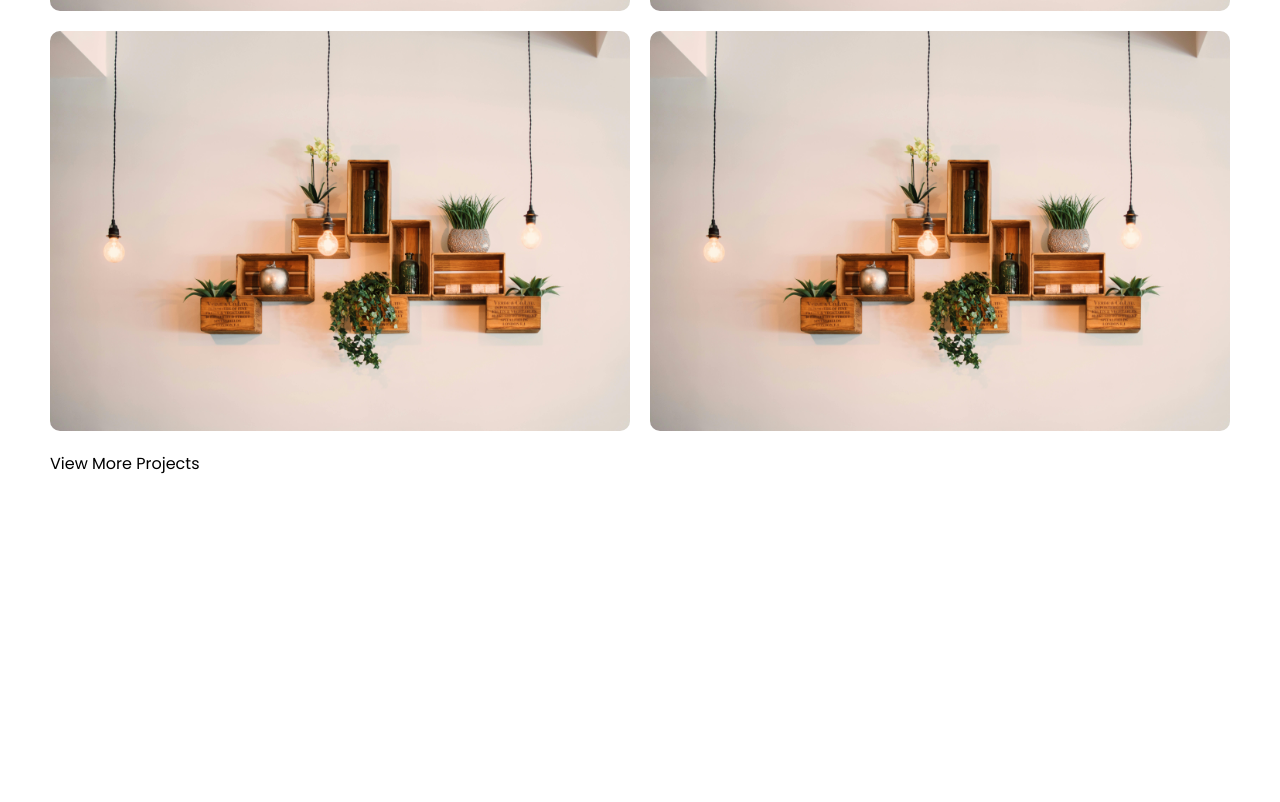
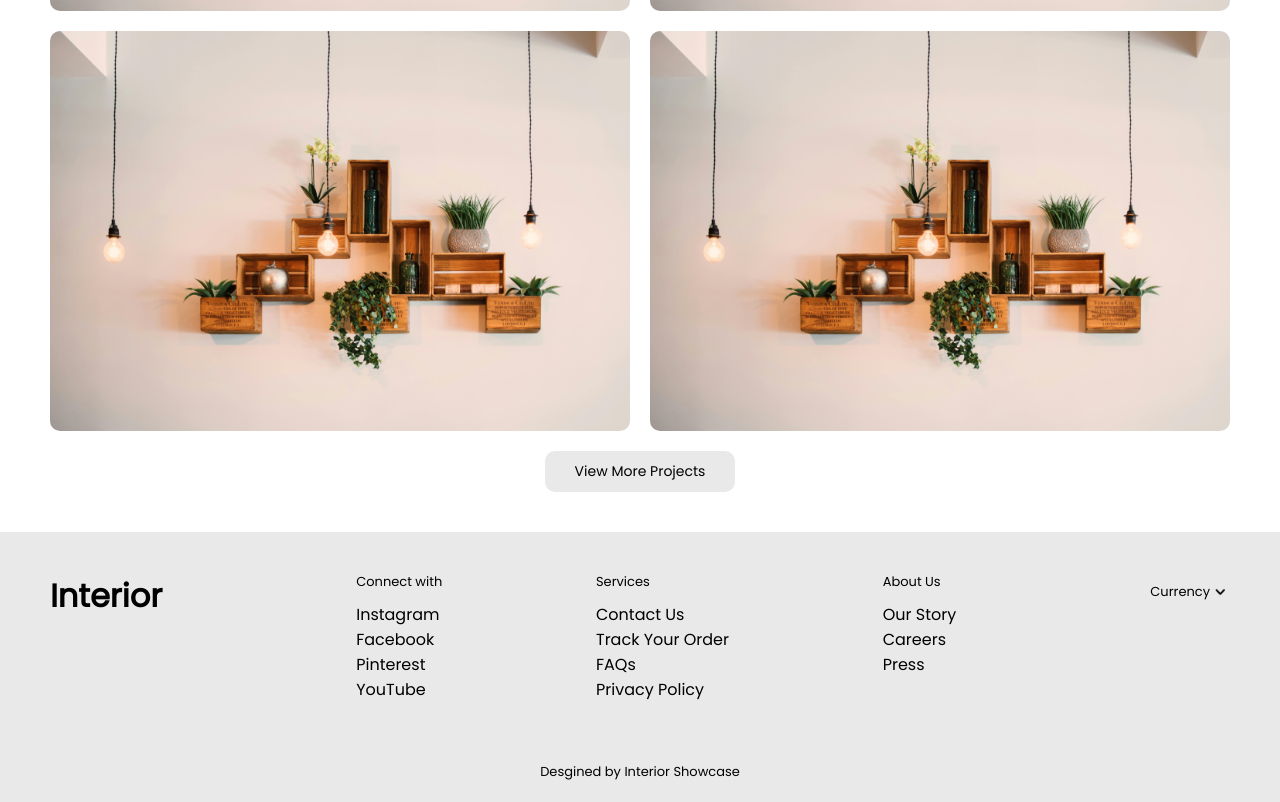
Before and after one commit to Shashank-R87/Interior, a React (Create React App) app: page / in a window 1280 px wide. Shown: the part 2548-3350 px from the top of the page. Before the commit the page ends 3064 px from the top, so only its background shows below. Built offline with nearby package versions, Linux system fonts and the light colour scheme.

Commit message:
3rd Commit

```diff
--- /dev/null
+++ b/src/components/Footer.js
@@ -0,0 +1,51 @@
+import React from 'react'
+import arrow from "../assets/arrow.png"
+
+function Footer() {
+    return (
+        <div style={{ backgroundColor: "#e9e9e9", display: 'flex', justifyContent: 'center', alignItems: "center", flexDirection: 'column', padding: "40px 50px 20px 50px", gap: 60 }}>
+            <div style={{ display: 'flex', justifyContent: 'space-between', alignItems: 'start', width: "100%" }}>
+                <div>
+                    <h1>Interior</h1>
+                </div>
+                <div style={{display: 'flex',  justifyContent: "space-between", minWidth: 600}}>
+                    <div style={{display: 'flex', flexDirection: "column", gap: 10}}>
+                        <p style={{fontSize: 13}}>Connect with</p>
+                        <div>
+                            <p>Instagram</p>
+                            <p>Facebook</p>
+                            <p>Pinterest</p>
+                            <p>YouTube</p>
+                        </div>
+                    </div>
+                    <div style={{display: 'flex', flexDirection: "column", gap: 10}}>
+                        <p style={{fontSize: 13}}>Services</p>
+                        <div>
+                            <p>Contact Us</p>
+                            <p>Track Your Order</p>
+                            <p>FAQs</p>
+                            <p>Privacy Policy</p>
+                        </div>
+                    </div>
+                    <div style={{display: 'flex', flexDirection: "column", gap: 10}}>
+                        <p style={{fontSize: 13}}>About Us</p>
+                        <div>
+                            <p>Our Story</p>
+                            <p>Careers</p>
+                            <p>Press</p>
+                        </div>
+                    </div>
+                </div>
+                <div style={{display: 'flex' ,paddingTop: 10, alignItems: 'center'}}>
+                    <p style={{fontSize: 13}}>Currency</p>
+                    <img style={{width: 20, height: 20}} src={arrow}/>
+                </div>
+            </div>
+            <div>
+                <p style={{fontSize: 13}}>Desgined by Interior Showcase</p>
+            </div>
+        </div>
+    )
+}
+
+export default Footer
--- a/src/pages/Home.js
+++ b/src/pages/Home.js
@@ -8,6 +8,7 @@ import write from "../assets/write.png"
 import home_main from "../assets//images/home_main.jpg"
 import people_group from "../assets//images/people_group.jpg"
 import ProjectTab from '../components/ProjectTab'
+import Footer from '../components/Footer'
 
 function Home() {
   return (
@@ -89,11 +90,12 @@ function Home() {
             <ProjectTab />
             <ProjectTab />
           </div>
-          <div>
-            <p>View More Projects</p>
+          <div style={{display: 'flex', justifyContent: 'center', alignItems: 'center', width: "100%"}}>
+            <p style={{backgroundColor: "#e9e9e9", padding: "10px 30px", borderRadius: 10, fontSize: 14}}>View More Projects</p>
           </div>
         </div>
       </div>
+      <Footer/>
     </div>
   )
 }
```
Also changed, not shown: src/assets/arrow.png (added).
